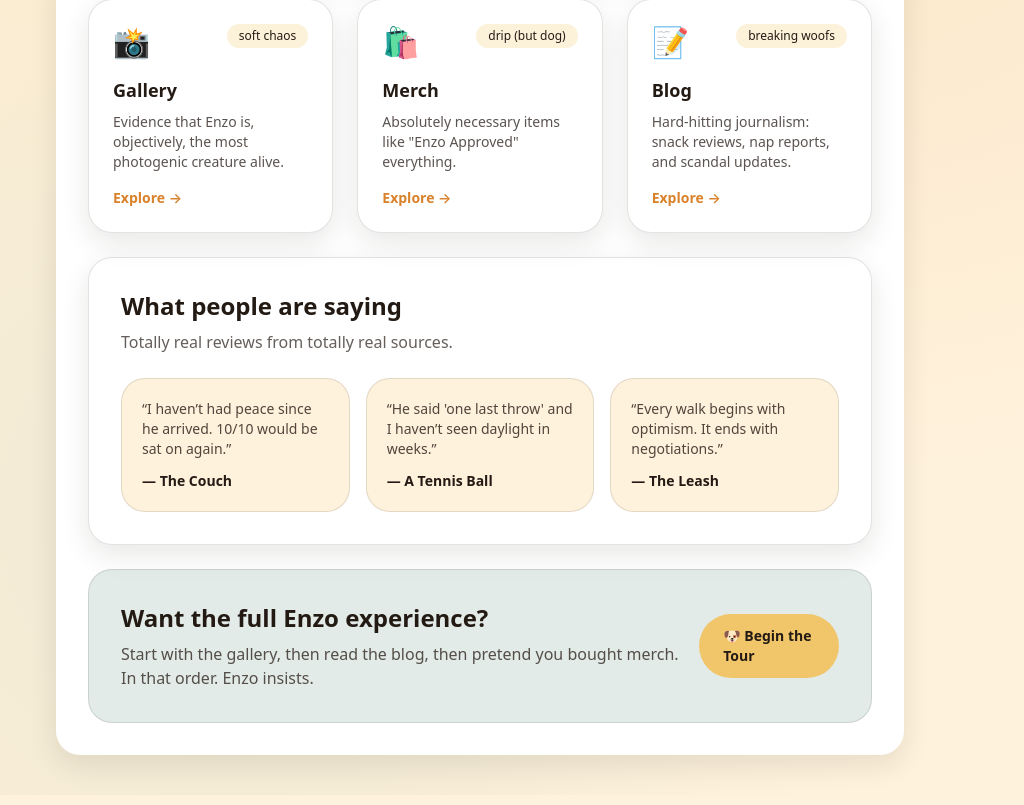
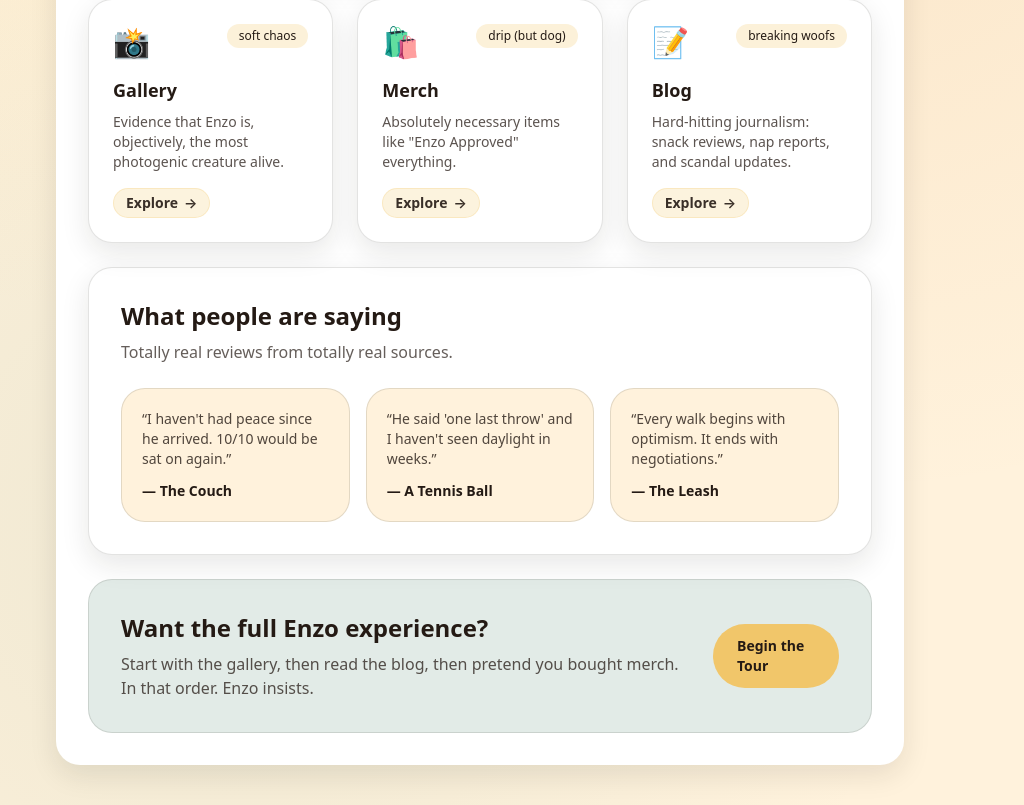
Before and after one commit to RickySerrano904/EnzosWorld.com, a Next.js app: page / in a window 1280 px wide. Shown: the part 612-1417 px from the top of the page, without its empty margins (160-1184 px from the left). Built offline with nearby package versions, Linux system fonts and the light colour scheme.

Commit message:
Style(home): Make it so that the 3 explore cards have hover effects

```diff
--- a/app/page.tsx
+++ b/app/page.tsx
@@ -16,7 +16,7 @@ export default function HomePage() {
 
             <p className="max-w-xl text-base sm:text-lg text-foreground/80">
               The official website dedicated to everyone&apos;s favorite golden retriever,
-              Enzo — toy enthusiast, professional snack eater, and lover of playtime.
+              Enzo - toy enthusiast, professional snack eater, and lover of playtime.
             </p>
           </div>
 
@@ -77,11 +77,11 @@ export default function HomePage() {
         <div className="mt-6 grid gap-4 md:grid-cols-3">
           <Quote
             who="The Couch"
-            text="I haven’t had peace since he arrived. 10/10 would be sat on again."
+            text="I haven't had peace since he arrived. 10/10 would be sat on again."
           />
           <Quote
             who="A Tennis Ball"
-            text="He said 'one last throw' and I haven’t seen daylight in weeks."
+            text="He said 'one last throw' and I haven't seen daylight in weeks."
           />
           <Quote
             who="The Leash"
@@ -105,7 +105,7 @@ export default function HomePage() {
             href="/gallery"
             className="inline-flex w-full items-center justify-center rounded-full bg-primary px-6 py-3 text-sm font-semibold text-foreground transition hover:brightness-95 active:scale-[0.99] md:w-auto"
           >
-            🐶 Begin the Tour
+            Begin the Tour
           </Link>
         </div>
       </section>
@@ -141,8 +141,14 @@ function FeatureCard({
       <h3 className="mt-4 text-lg font-bold">{title}</h3>
       <p className="mt-2 text-sm text-foreground/75">{text}</p>
 
-      <p className="mt-4 text-sm font-semibold text-secondary">
-        Explore → <span className="opacity-0 transition group-hover:opacity-100">🐾</span>
+      <p className="mt-4 inline-flex items-center gap-1.5 rounded-full border border-primary/25 bg-(--primary)/22 px-3 py-1 text-sm font-semibold text-foreground/90 shadow-none transition-all duration-300 group-hover:-translate-y-0.5 group-hover:border-secondary/45 group-hover:bg-(--primary)/30 group-hover:text-secondary group-hover:shadow-[0_0_0_1px_rgba(217,130,43,0.25),0_8px_18px_rgba(241,198,106,0.22),0_0_22px_rgba(217,130,43,0.32)]">
+        <span>Explore</span>
+        <span
+          aria-hidden="true"
+          className="transition-transform duration-300 group-hover:translate-x-0.5"
+        >
+          &rarr;
+        </span>
       </p>
     </Link>
   );
@@ -151,8 +157,8 @@ function FeatureCard({
 function Quote({ who, text }: { who: string; text: string }) {
   return (
     <div className="rounded-3xl border border-border bg-background p-5">
-      <p className="text-sm text-foreground/80">“{text}”</p>
-      <p className="mt-3 text-sm font-semibold">— {who}</p>
+      <p className="text-sm text-foreground/80">&ldquo;{text}&rdquo;</p>
+      <p className="mt-3 text-sm font-semibold">&mdash; {who}</p>
     </div>
   );
 }
```
